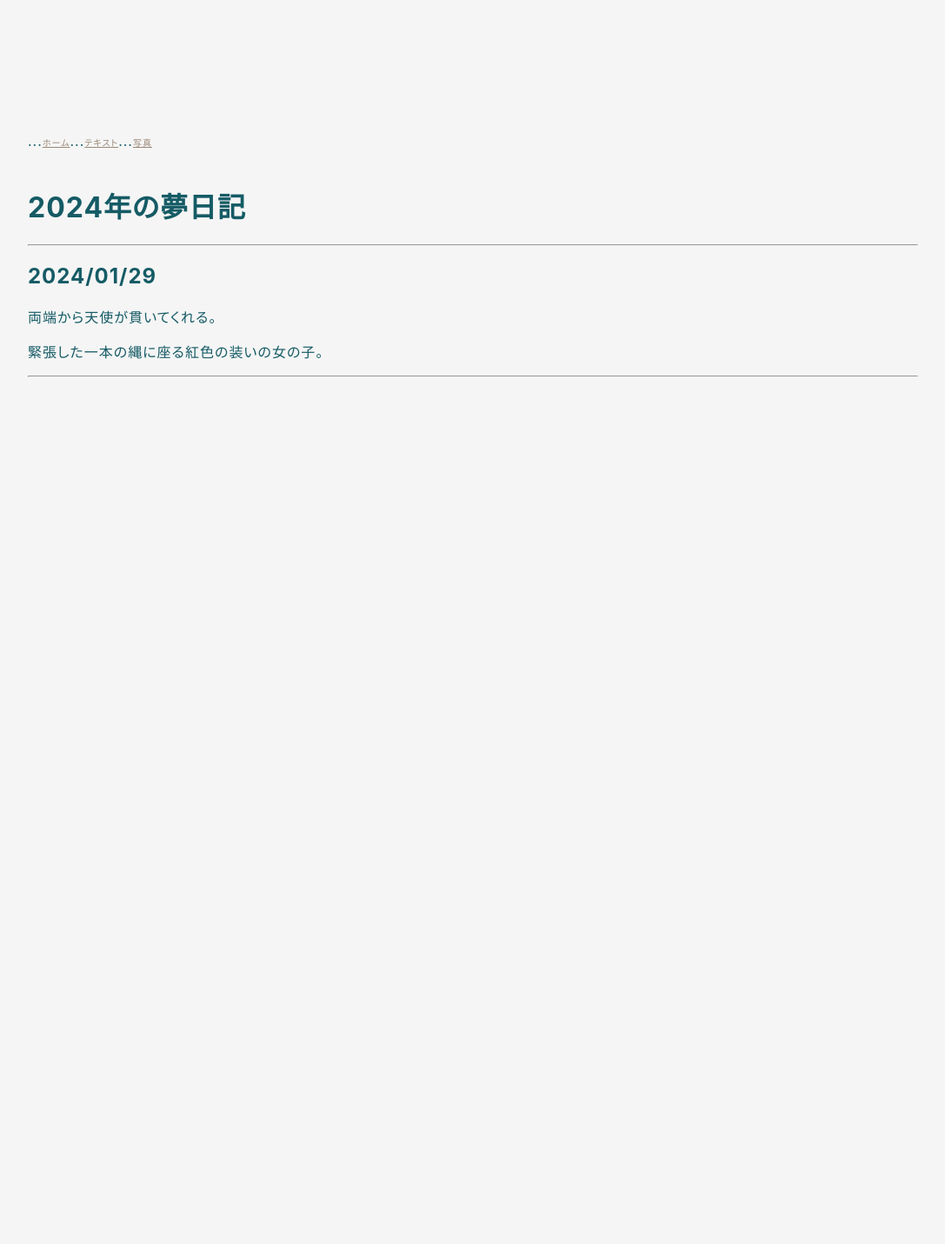
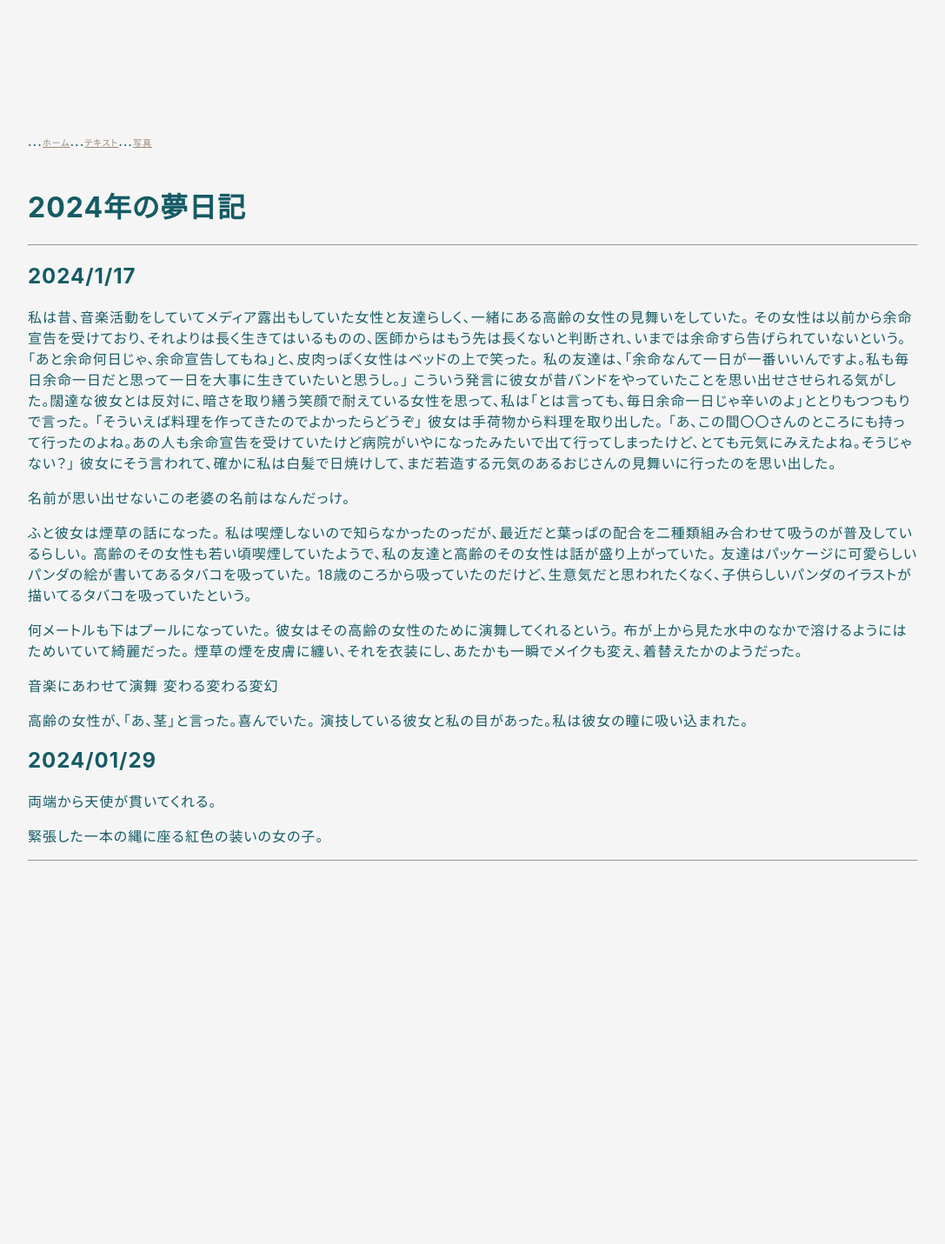
Before and after one commit to hihumi-riku/hihumi-riku.github.io, a Jekyll site: the page built from _posts/2024-01-29-dream_2024.md, in a window 1280 px wide. Shown: the whole page at 87% size, without its empty margins (96-1183 px from the left). Built offline with Jekyll 4.4.1, drawn with Linux system fonts in a browser that asks for light colours; before the commit the page ends 1361 px from its top, so only the background shows below that.

Commit message:
Update 2024-01-29-dream_2024.md

```diff
--- a/_posts/2024-01-29-dream_2024.md
+++ b/_posts/2024-01-29-dream_2024.md
@@ -6,8 +6,49 @@ title: 2024年の夢日記
 # 2024年の夢日記
 ---
 
+
 <a id="1"></a>
 <a href="#1"></a>
+## 2024/1/17
+私は昔、音楽活動をしていてメディア露出もしていた女性と友達らしく、一緒にある高齢の女性の見舞いをしていた。
+その女性は以前から余命宣告を受けており、それよりは長く生きてはいるものの、医師からはもう先は長くないと判断され、いまでは余命すら告げられていないという。
+「あと余命何日じゃ、余命宣告してもね」と、皮肉っぽく女性はベッドの上で笑った。
+私の友達は、「余命なんて一日が一番いいんですよ。私も毎日余命一日だと思って一日を大事に生きていたいと思うし。」
+こういう発言に彼女が昔バンドをやっていたことを思い出せさせられる気がした。闊達な彼女とは反対に、暗さを取り繕う笑顔で耐えている女性を思って、私は「とは言っても、毎日余命一日じゃ辛いのよ」ととりもつつもりで言った。
+「そういえば料理を作ってきたのでよかったらどうぞ」
+彼女は手荷物から料理を取り出した。
+「あ、この間〇〇さんのところにも持って行ったのよね。あの人も余命宣告を受けていたけど病院がいやになったみたいで出て行ってしまったけど、とても元気にみえたよね。そうじゃない？」
+彼女にそう言われて、確かに私は白髪で日焼けして、まだ若造する元気のあるおじさんの見舞いに行ったのを思い出した。
+
+
+
+名前が思い出せないこの老婆の名前はなんだっけ。
+
+
+
+ふと彼女は煙草の話になった。
+私は喫煙しないので知らなかったのっだが、最近だと葉っぱの配合を二種類組み合わせて吸うのが普及しているらしい。
+高齢のその女性も若い頃喫煙していたようで、私の友達と高齢のその女性は話が盛り上がっていた。
+友達はパッケージに可愛らしいパンダの絵が書いてあるタバコを吸っていた。
+18歳のころから吸っていたのだけど、生意気だと思われたくなく、子供らしいパンダのイラストが描いてるタバコを吸っていたという。
+
+何メートルも下はプールになっていた。
+彼女はその高齢の女性のために演舞してくれるという。
+布が上から見た水中のなかで溶けるようにはためいていて綺麗だった。
+煙草の煙を皮膚に纏い、それを衣装にし、あたかも一瞬でメイクも変え、着替えたかのようだった。
+
+
+
+音楽にあわせて演舞
+変わる変わる変幻
+
+
+
+高齢の女性が、「あ、茎」と言った。喜んでいた。
+演技している彼女と私の目があった。私は彼女の瞳に吸い込まれた。
+
+<a id="2"></a>
+<a href="#2"></a>
 ## 2024/01/29
 
 両端から天使が貫いてくれる。
```
